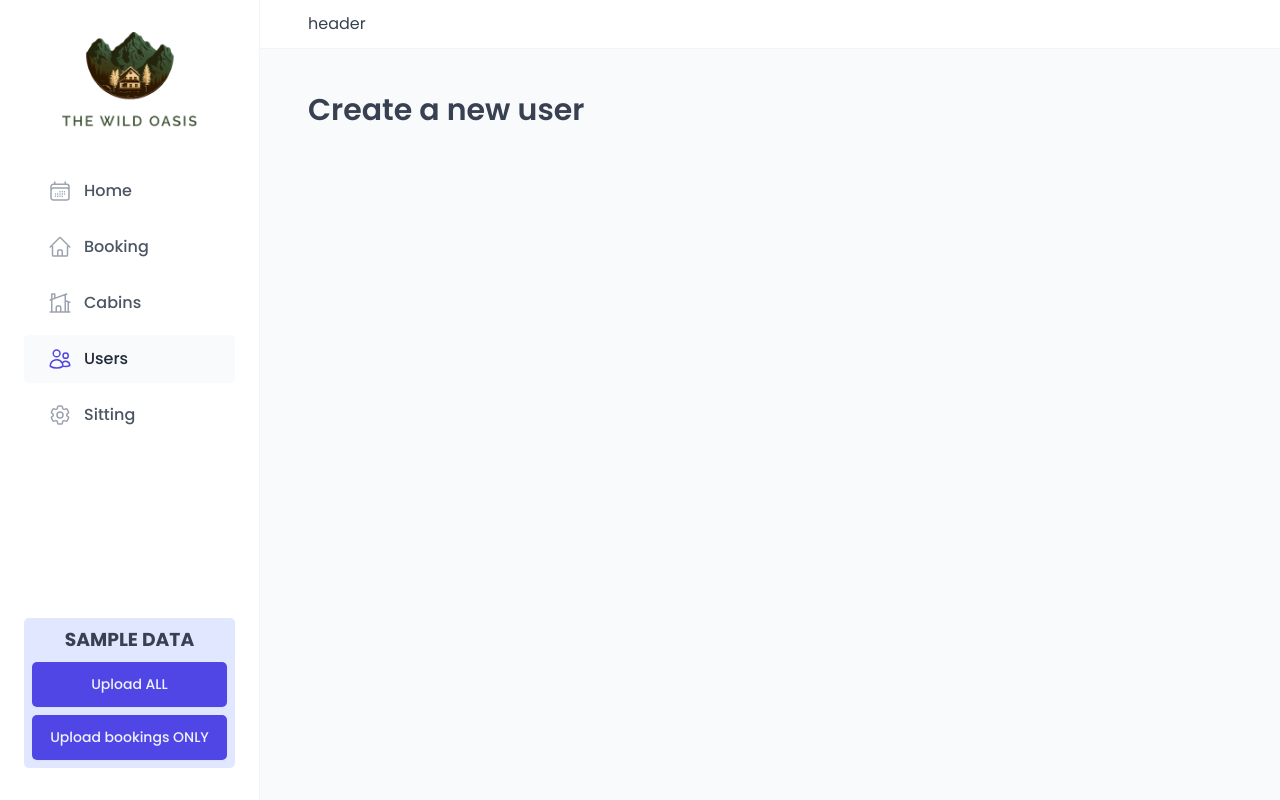
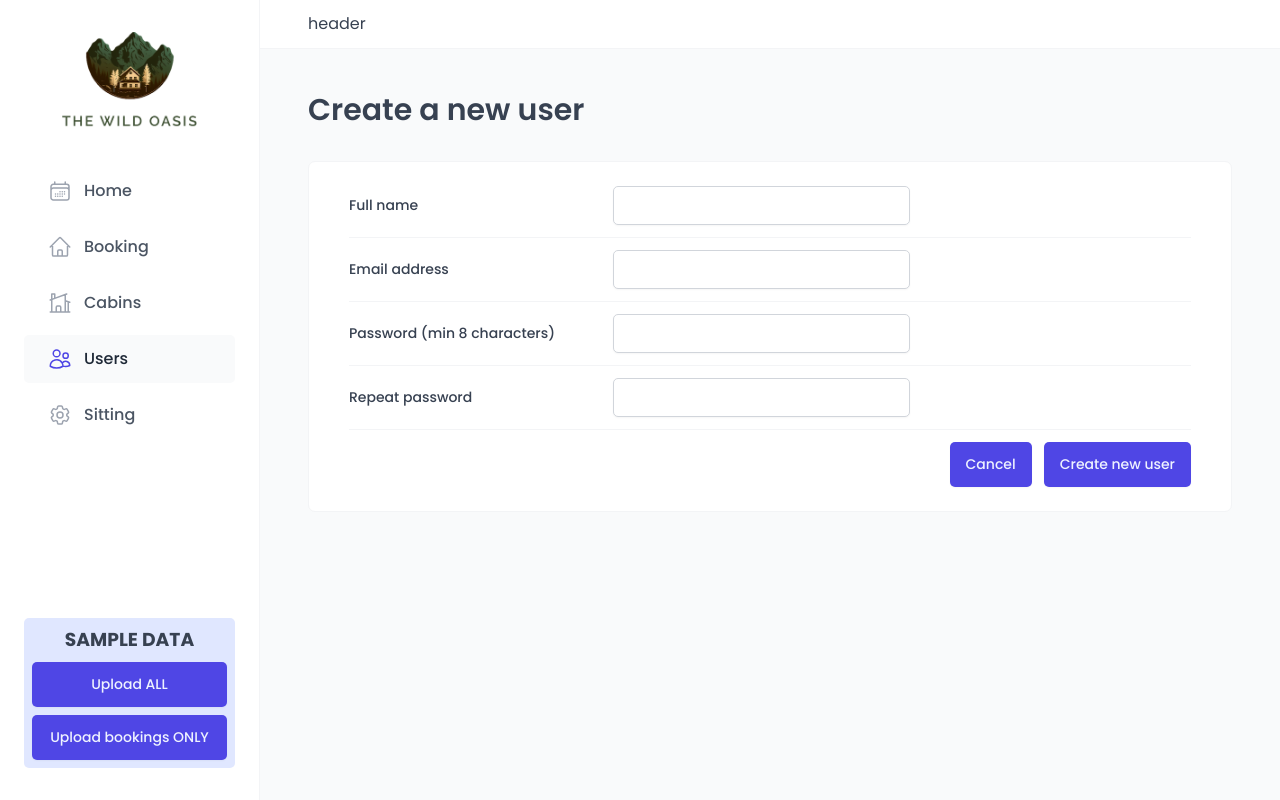
Before and after one commit to khaled-hassan7/the-wild-oasis-dashboard, a React (Vite) app: page /users in a window 1280 px wide. Built offline with nearby package versions, Linux system fonts and the light colour scheme; a web font is replaced by a local one.

Commit message:
feat: implement user registration and signup flow

```diff
--- a/src/features/authentication/SignupForm.jsx
+++ b/src/features/authentication/SignupForm.jsx
@@ -1,32 +1,87 @@
+import { useForm } from "react-hook-form";
 import Button from "../../ui/Button";
 import Form from "../../ui/Form";
 import FormRow from "../../ui/FormRow";
 import Input from "../../ui/Input";
+import useSignup from "./useSignup";
 
 // Email regex: /\S+@\S+\.\S+/
 
 function SignupForm() {
+  const { register, formState, getValues, handleSubmit, reset } = useForm();
+  const { errors } = formState;
+  const { signup, isLoading } = useSignup();
+
+  function onSubmit({ email, fullName, password }) {
+    console.log({ email, fullName, password });
+    signup({ email, fullName, password }, { onSettled: reset });
+  }
+
   return (
-    <Form>
-      <FormRow label="Full name" error={""}>
-        <Input type="text" id="fullName" />
+    <Form onSubmit={handleSubmit(onSubmit)} noValidate>
+      <FormRow label="Full name" error={errors?.email?.fullName}>
+        <Input
+          type="text"
+          id="fullName"
+          {...register("fullName", { required: "this field is required" })}
+          disabled={isLoading}
+        />
       </FormRow>
 
-      <FormRow label="Email address" error={""}>
-        <Input type="email" id="email" />
+      <FormRow label="Email address" error={errors?.email?.message}>
+        <Input
+          type="email"
+          id="email"
+          {...register("email", {
+            required: "This field is required",
+            pattern: {
+              value: /\S+@\S+\.\S+/,
+              message: "Please provide a valid email address",
+            },
+          })}
+          disabled={isLoading}
+        />
       </FormRow>
 
-      <FormRow label="Password (min 8 characters)" error={""}>
-        <Input type="password" id="password" />
+      <FormRow
+        label="Password (min 8 characters)"
+        error={errors?.password?.message}
+      >
+        <Input
+          type="password"
+          id="password"
+          {...register("password", {
+            required: "this field is required",
+            minLength: {
+              value: 8,
+              message: "password needs a minimum of 8 characters",
+            },
+          })}
+          disabled={isLoading}
+        />
       </FormRow>
 
-      <FormRow label="Repeat password" error={""}>
-        <Input type="password" id="passwordConfirm" />
+      <FormRow label="Repeat password" error={errors?.passwordConfirm?.message}>
+        <Input
+          type="password"
+          id="passwordConfirm"
+          {...register("passwordConfirm", {
+            required: "this field is required",
+            validate: (value) =>
+              value === getValues().password || "passowrd need to be match",
+          })}
+          disabled={isLoading}
+        />
       </FormRow>
 
       <FormRow>
         {/* type is an HTML attribute! */}
-        <Button variation="secondary" type="reset">
+        <Button
+          variation="secondary"
+          type="reset"
+          disabled={isLoading}
+          onClick={reset}
+        >
           Cancel
         </Button>
         <Button>Create new user</Button>
--- /dev/null
+++ b/src/features/authentication/useSignup.js
@@ -0,0 +1,24 @@
+import { useMutation } from "@tanstack/react-query";
+import { signup as signupApi } from "../../services/apiAuth";
+import toast from "react-hot-toast";
+
+function useSignup() {
+  const {
+    mutate: signup,
+    isLoading,
+  } = useMutation({
+    mutationFn: signupApi,
+    onSuccess: (user) => {
+      console.log(user);
+      toast.success(
+        "Account successfully created! Please verify the new account user's email address.",
+      );
+    },
+    onError: () => {
+      toast.error("wrong");
+    },
+  });
+  return { signup, isLoading };
+}
+
+export default useSignup;
--- a/src/pages/Users.jsx
+++ b/src/pages/Users.jsx
@@ -1,7 +1,13 @@
+import SignupForm from "../features/authentication/SignupForm";
 import Heading from "../ui/Heading";
 
 function NewUsers() {
-  return <Heading as="h1">Create a new user</Heading>;
+  return (
+    <>
+      <Heading as="h1">Create a new user</Heading>
+      <SignupForm />
+    </>
+  );
 }
 
 export default NewUsers;
```
Also changed, not shown: src/features/authentication/UserAvatar.jsx (+17 -0 lines), src/ui/FormRowVertical.jsx (added, +27 -0 lines).
